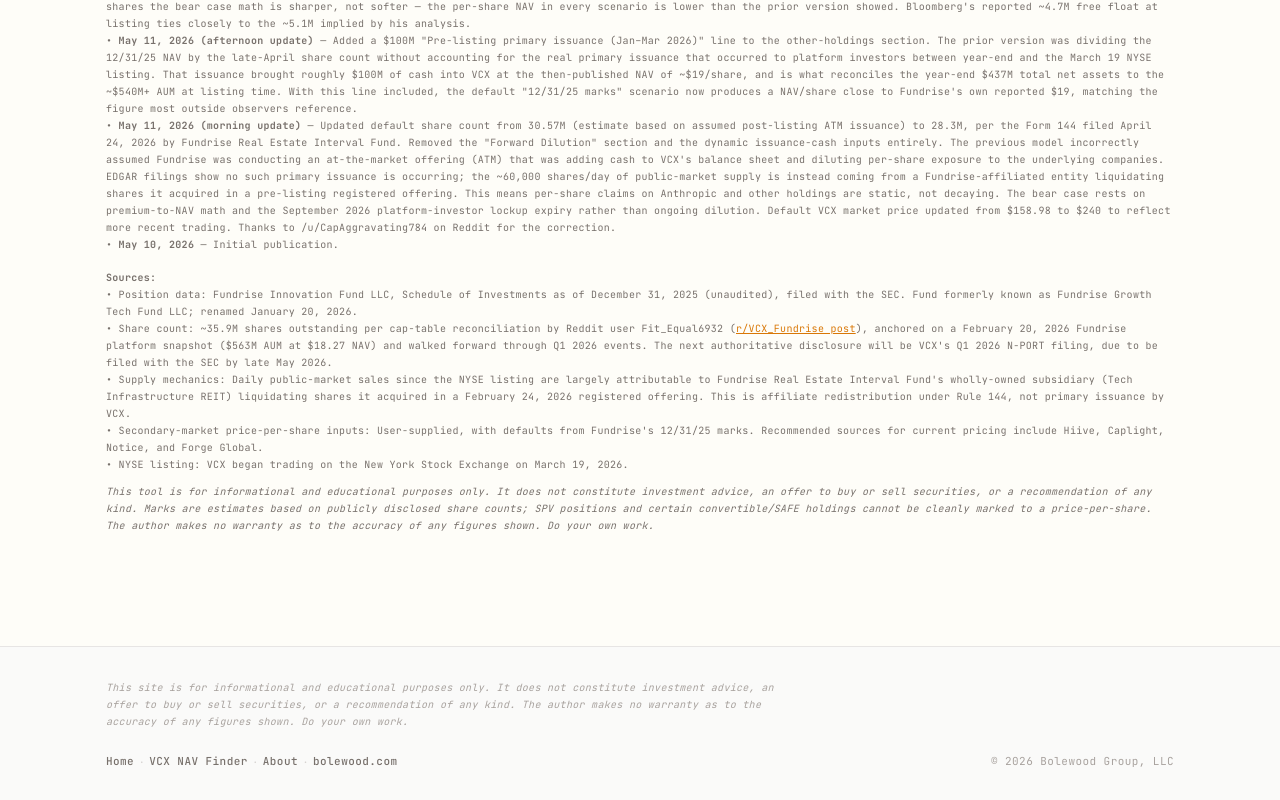
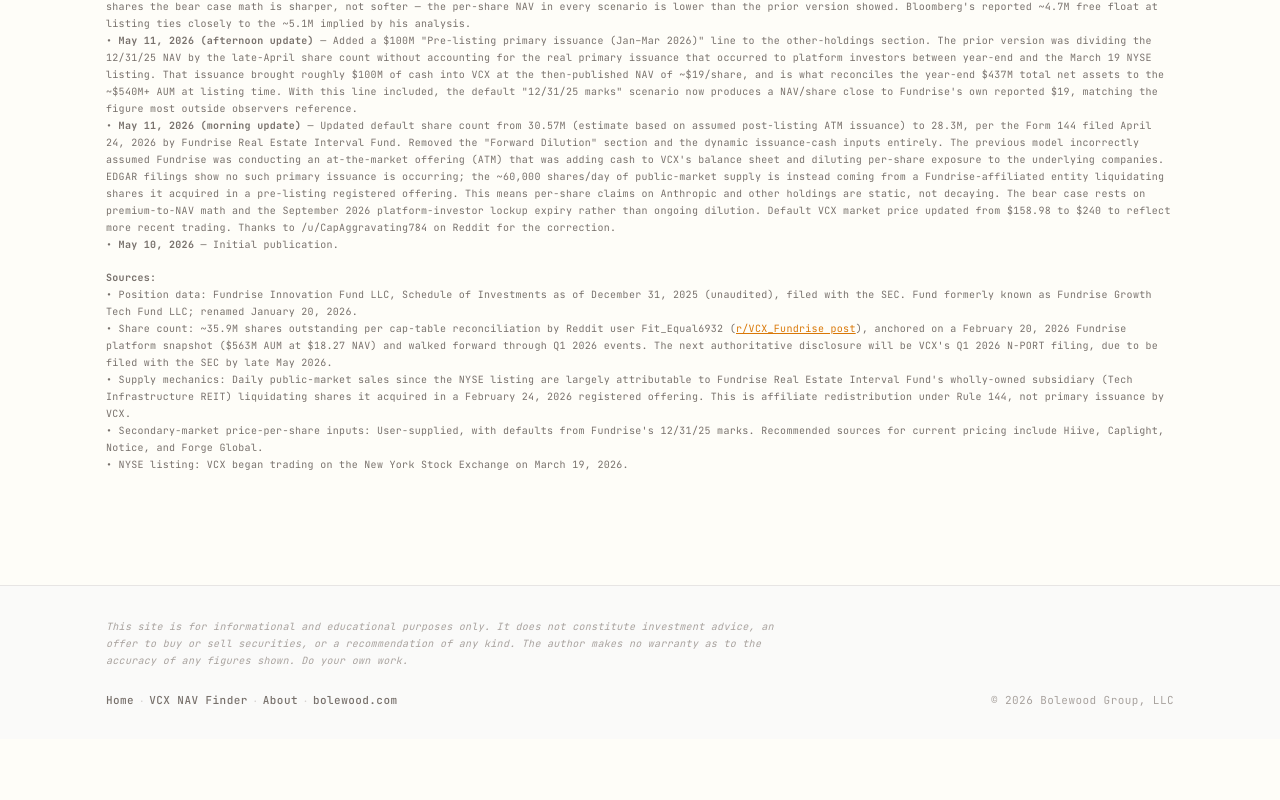
Before and after one commit to bolewood/stocks-bolewood, a Next.js app: page /vcx in a window 1280 px wide. Shown: the part 4044-4844 px from the top of the page. After the commit the page ends 4783 px from the top, so only its background shows below. Built offline with nearby package versions, Linux system fonts and the light colour scheme.

Commit message:
remove duplicate disclaimer from VCX component
The site-wide Footer already has the 'not investment advice' disclosure,
so the inline copy in VCXNAVFinder was redundant.

```diff
--- a/components/VCXNAVFinder.jsx
+++ b/components/VCXNAVFinder.jsx
@@ -591,7 +591,6 @@
         <div>• Supply mechanics: Daily public-market sales since the NYSE listing are largely attributable to Fundrise Real Estate Interval Fund's wholly-owned subsidiary (Tech Infrastructure REIT) liquidating shares it acquired in a February 24, 2026 registered offering. This is affiliate redistribution under Rule 144, not primary issuance by VCX.</div>
         <div>• Secondary-market price-per-share inputs: User-supplied, with defaults from Fundrise's 12/31/25 marks. Recommended sources for current pricing include Hiive, Caplight, Notice, and Forge Global.</div>
         <div>• NYSE listing: VCX began trading on the New York Stock Exchange on March 19, 2026.</div>
-        <div style={{ marginTop: 10, fontStyle: "italic" }}>This tool is for informational and educational purposes only. It does not constitute investment advice, an offer to buy or sell securities, or a recommendation of any kind. Marks are estimates based on publicly disclosed share counts; SPV positions and certain convertible/SAFE holdings cannot be cleanly marked to a price-per-share. The author makes no warranty as to the accuracy of any figures shown. Do your own work.</div>
       </div>
     </div>
   );
```
